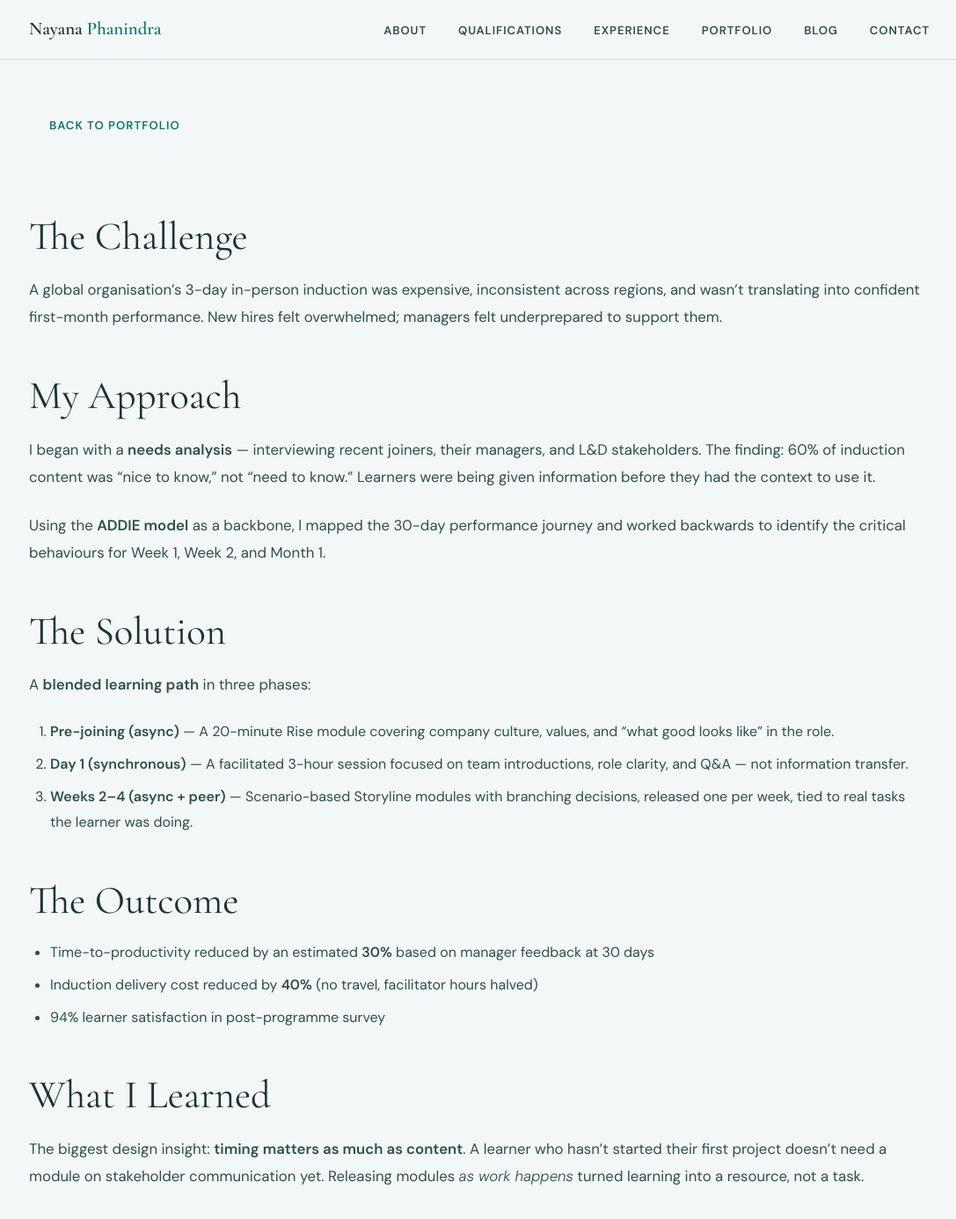
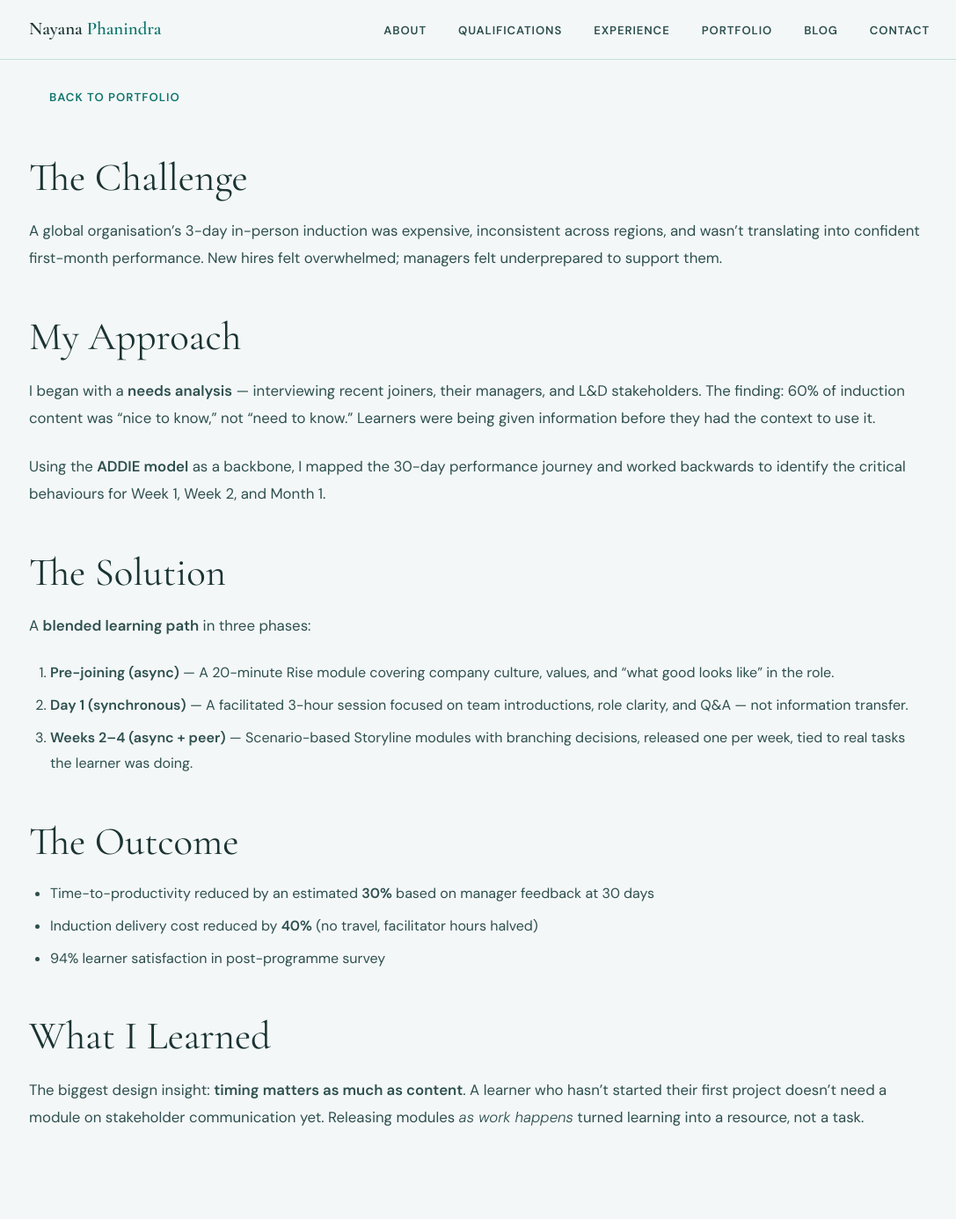
Before and after one commit to nayanaphanindra/nayanaphanindra.github.io, a Jekyll site: the page built from _portfolio/onboarding-redesign.md, in a window 1280 px wide and 1400 px high. Shown: the top 1386 px of the window at 88% size, without its empty margins (95-1182 px from the left). Built offline with Jekyll 4.4.1, drawn with Linux system fonts in a browser that asks for light colours.

Commit message:
Update main.css

```diff
--- a/assets/css/main.css
+++ b/assets/css/main.css
@@ -539,10 +539,16 @@ section { padding: 6rem 0; }
 }
 
 /* ── POST / PORTFOLIO PAGES ── */
-.post-page, .portfolio-page {
+.post-page {
   padding-top: calc(var(--nav-h) + 4rem);
   padding-bottom: 6rem;
 }
+.portfolio-page {
+  padding-top: var(--nav-h);
+  padding-bottom: 6rem;
+}
+.portfolio-page .post-content { max-width: 100%; }
+.portfolio-page .back-link { margin: 2rem 0 0; }
 .post-hero { margin-bottom: 4rem; border-bottom: 2px solid var(--line); padding-bottom: 3rem; }
 .post-hero h1 { margin-bottom: 1.25rem; color: var(--ink); }
 .post-meta { display: flex; gap: 1.5rem; font-size: 0.85rem; color: var(--ink-muted); font-weight: 600; flex-wrap: wrap; }
```
